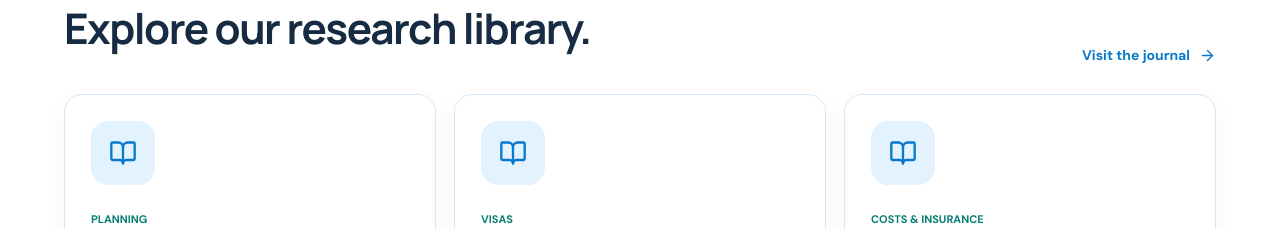
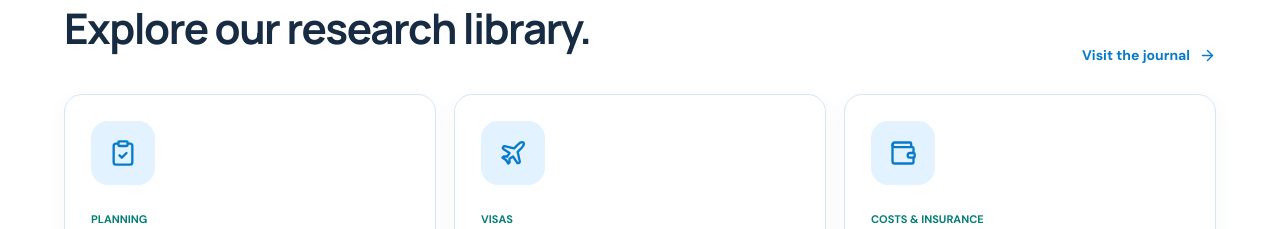
Before and after one commit to ajeetraina/indiahealthinfo, a Next.js app: page / in a window 1280 px wide. Shown: the part 4980-5209 px from the top of the page. Built offline with nearby package versions, Linux system fonts and the light colour scheme; no server answers.

Commit message:
fix: use distinct topic icons for research library guides

```diff
--- a/app/page.tsx
+++ b/app/page.tsx
@@ -14,4 +14,4 @@ export default function Home(){return <div className="ih-home"><section classNam
 <section className="ih-band" id="destinations"><div className="wrap"><div className="ih-section-head"><div><span className="ih-section-kicker">EXPLORE INDIA</span><h2>Six cities. Different considerations.</h2><p>Research travel logistics, accessibility and recovery arrangements in major Indian destinations.</p></div><Link href="/cities/" className="ih-text-link">All destinations <ArrowRight size={17}/></Link></div><div className="ih-city-grid">{cities.map(c=><article className="ih-city-photo-card" key={c.name}><Link href="/cities/" className="ih-city-photo-link"><div className="ih-city-photo"><img src={c.photo} alt={`${c.landmark} in ${c.name}, India`} loading="lazy"/><span className="ih-city-photo-label"><MapPin size={14}/> {c.landmark}</span></div><div className="ih-city-photo-body"><div className="ih-city-photo-title"><h3>{c.name}</h3><ArrowUpRight size={20}/></div><p>{c.detail}</p><div className="ih-city-popular"><strong>Popular locations</strong><span>{c.popular}</span></div></div></Link><a className="ih-photo-credit" href={c.credit} target="_blank" rel="noopener noreferrer">Photo: {c.author} / Wikimedia Commons</a></article>)}</div></div></section>
 <section className="wrap ih-section" id="essentials"><div className="ih-section-head"><div><span className="ih-section-kicker">PRACTICAL RESOURCES</span><h2>The details that matter before you fly.</h2></div></div><div className="ih-essentials">{[{icon:Plane,title:"Medical visa guidance",text:"Find official resources and verify current requirements.",href:"/guides/medical-visa-india/"},{icon:Wallet,title:"Costs & insurance",text:"Ask better questions about estimates, exclusions and claims.",href:"/guides/insurance-treatment-abroad/"},{icon:ClipboardCheck,title:"Your travel checklist",text:"Prepare documents, care coordination and return plans.",href:"/checklist/"}].map(({icon:Icon,title,text,href})=><Link href={href} className="ih-essential" key={title}><Icon size={25}/><h3>{title}</h3><p>{text}</p><span>Read resource <ArrowRight size={15}/></span></Link>)}</div></section>
 <section className="ih-contribute"><div className="wrap ih-contribute-grid"><div><span className="ih-section-kicker">FOR DOCTORS, RESEARCHERS & PRACTITIONERS</span><h2>Your expertise could help someone ask a better question.</h2><p>We welcome original, evidence-informed articles from healthcare professionals, researchers and experienced contributors. Credited authorship, transparent sourcing and independent editorial review.</p><Link href="/write-for-us/" className="ih-primary">Write for Us <ArrowRight size={18}/></Link><Link href="/editorial-policy/" className="ih-contribute-policy">Read our editorial standards <ArrowUpRight size={15}/></Link></div><div className="ih-contribute-panel"><Stethoscope size={36}/><span>CONTRIBUTOR OPPORTUNITIES</span><strong>Share knowledge.<br/>Help patients navigate complexity.</strong><ul><li>Evidence-based treatment explainers</li><li>International patient preparation</li><li>Safety, aftercare and continuity</li></ul><small>Not a paid-link placement or referral platform.</small></div></div></section>
-<section className="wrap ih-section"><div className="ih-section-head"><div><span className="ih-section-kicker">LATEST READING</span><h2>Explore our research library.</h2></div><Link href="/blog/" className="ih-text-link">Visit the journal <ArrowRight size={17}/></Link></div><div className="ih-guides-grid">{guides.slice(0,3).map(g=><Link href={"/guides/"+g.slug+"/"} className="ih-guide" key={g.slug}><div className="ih-guide-icon"><BookOpen size={28}/></div><span>{g.category}</span><h3>{g.title}</h3><p>{g.summary}</p><strong>Read guide <ArrowRight size={15}/></strong></Link>)}</div><div className="ih-disclaimer"><ShieldCheck size={19}/><span>IndiaHealthInfo is an independent educational resource, not a healthcare provider or booking service. Always confirm clinical decisions with qualified professionals and official requirements with the relevant authorities.</span></div></section></div>}
+<section className="wrap ih-section"><div className="ih-section-head"><div><span className="ih-section-kicker">LATEST READING</span><h2>Explore our research library.</h2></div><Link href="/blog/" className="ih-text-link">Visit the journal <ArrowRight size={17}/></Link></div><div className="ih-guides-grid">{guides.slice(0,3).map(g=><Link href={"/guides/"+g.slug+"/"} className="ih-guide" key={g.slug}><div className={"ih-guide-icon ih-guide-icon-"+g.slug}>{g.category==="Planning"?<ClipboardCheck size={28}/>:g.category==="Visas"?<Plane size={28}/>:g.category==="Costs & insurance"?<Wallet size={28}/>:g.category==="Recovery"?<HeartPulse size={28}/>:<BookOpen size={28}/>}</div><span>{g.category}</span><h3>{g.title}</h3><p>{g.summary}</p><strong>Read guide <ArrowRight size={15}/></strong></Link>)}</div><div className="ih-disclaimer"><ShieldCheck size={19}/><span>IndiaHealthInfo is an independent educational resource, not a healthcare provider or booking service. Always confirm clinical decisions with qualified professionals and official requirements with the relevant authorities.</span></div></section></div>}
```
